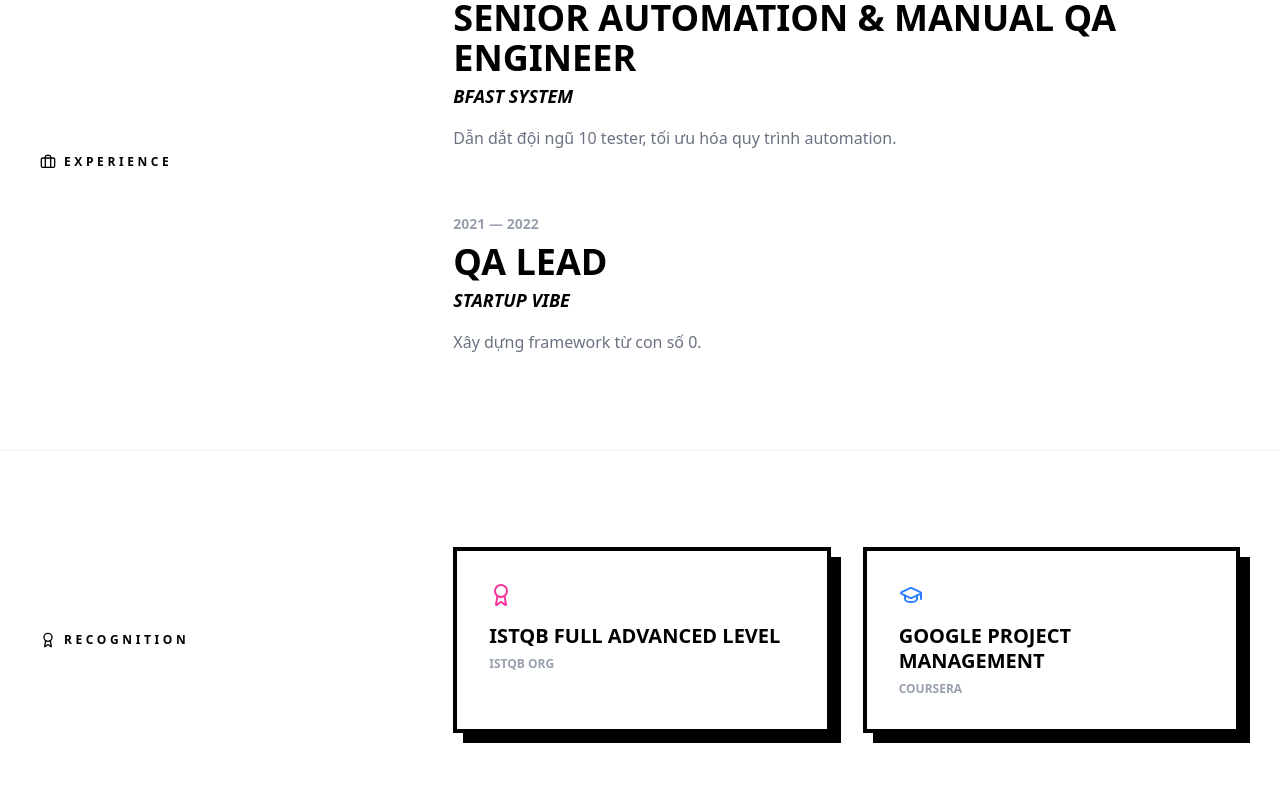
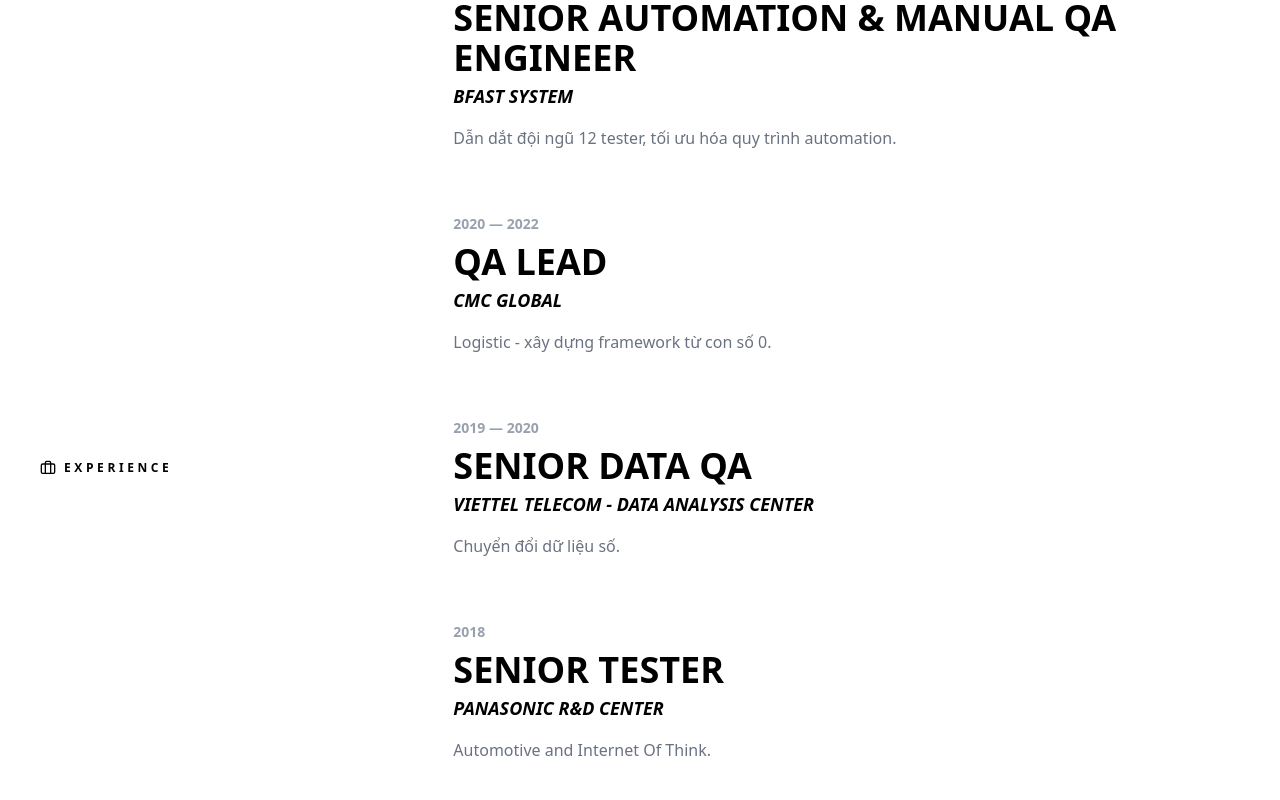
Before and after one commit to tuanpa00180/Fatcat, a Next.js app: page /about in a window 1280 px wide. Shown: the part 940-1740 px from the top of the page. Built offline with nearby package versions, Linux system fonts and the light colour scheme.

Commit message:
Add: The working space history

```diff
--- a/src/app/about/AboutClient.tsx
+++ b/src/app/about/AboutClient.tsx
@@ -34,14 +34,33 @@
     year: "2022 — Present",
     role: "Senior Automation & Manual QA Engineer",
     company: "Bfast System",
-    desc: "Dẫn dắt đội ngũ 10 tester, tối ưu hóa quy trình automation.",
+    desc: "Dẫn dắt đội ngũ 12 tester, tối ưu hóa quy trình automation.",
   },
   {
-    year: "2021 — 2022",
+    year: "2020 — 2022",
     role: "QA Lead",
-    company: "Startup Vibe",
-    desc: "Xây dựng framework từ con số 0.",
+    company: "CMC Global",
+    desc: "Logistic - xây dựng framework từ con số 0.",
   },
+    {
+    year: "2019 — 2020",
+    role: "Senior Data QA",
+    company: "Viettel Telecom - Data Analysis Center ",
+    desc: "Chuyển đổi dữ liệu số.",
+  },
+  {
+    year: "2018",
+    role: "Senior Tester",
+    company: "Panasonic R&D Center",
+    desc: "Automotive and Internet Of Think.",
+  },
+    {
+    year: "2015 — 2018",
+    role: "Tester/Test Lead",
+    company: "FPT Software - IVS ",
+    desc: "Automotive and Internet Of Think.",
+  },
+
 ];
 
 const certifications = [
```
